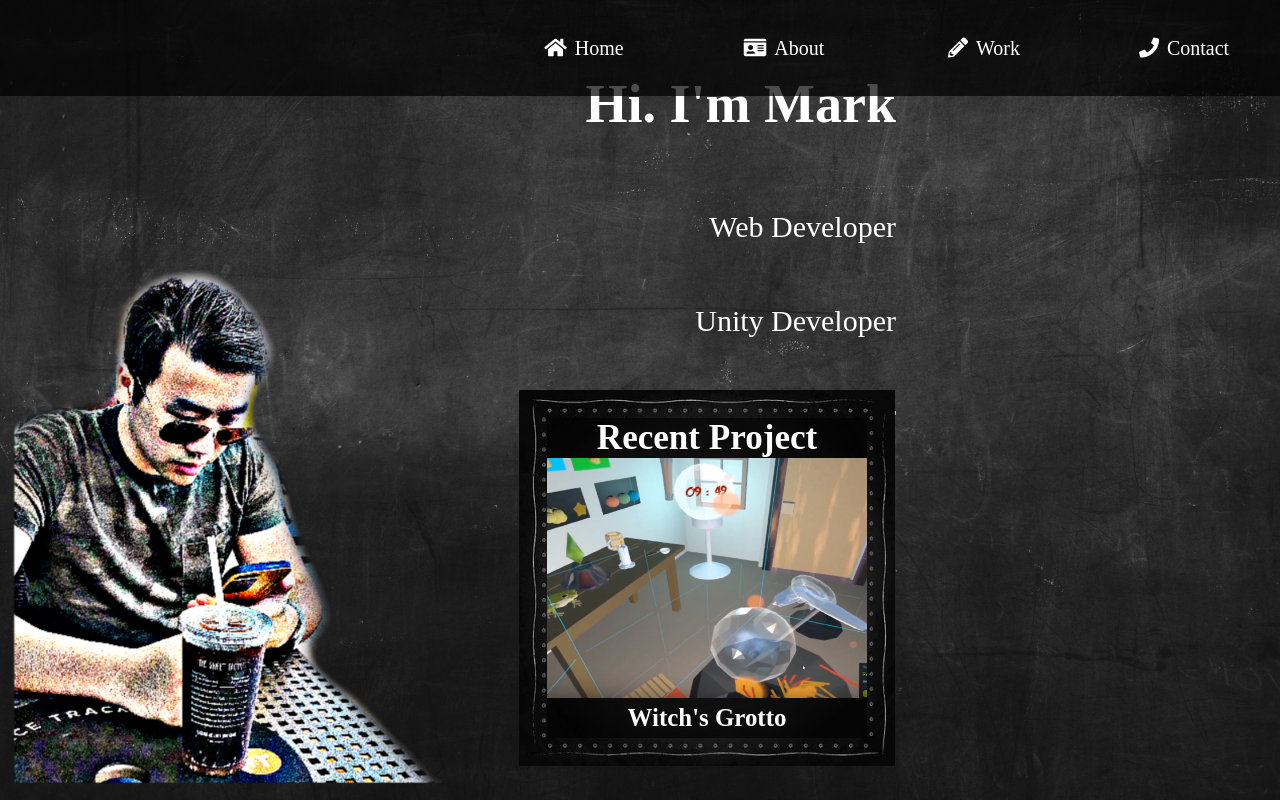
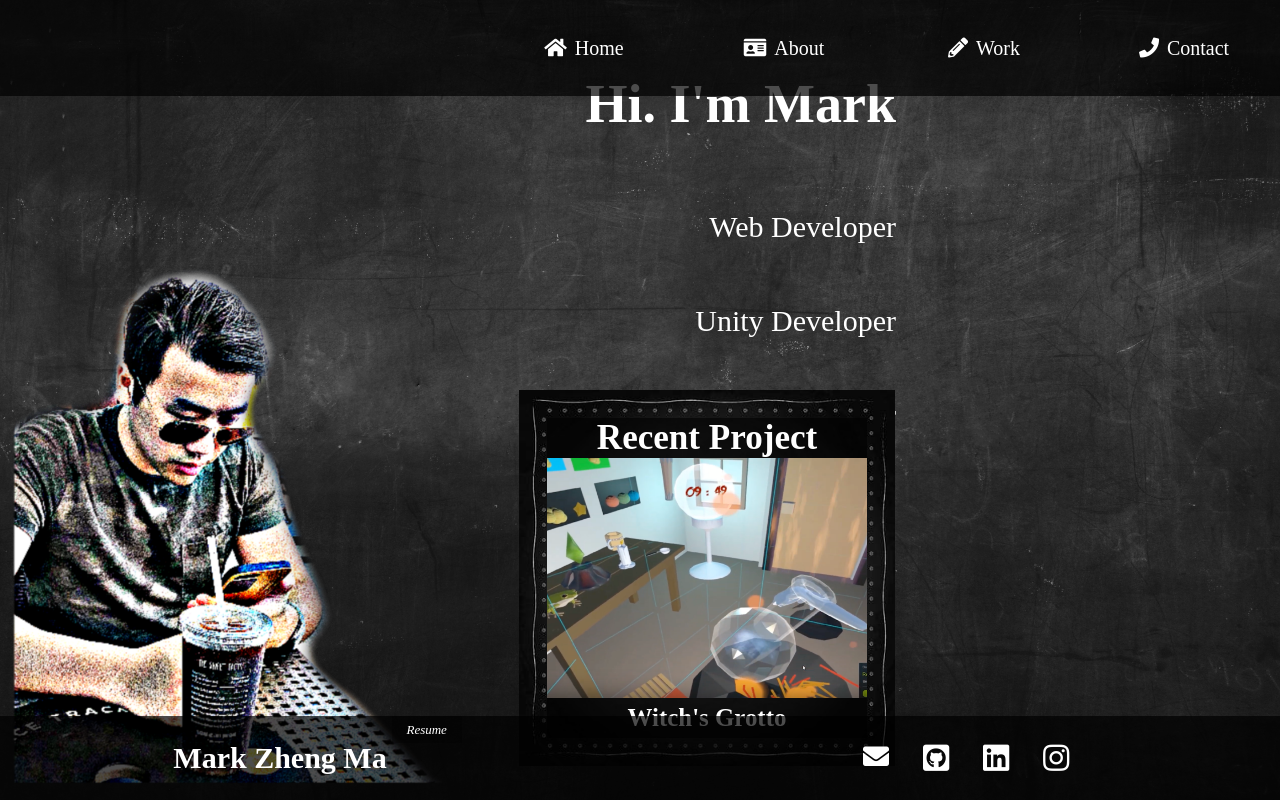
Before and after one commit to markzhengma/markzhengma-portfolio, a React (Create React App) app: page / in a window 1280 px wide. Shown: the top 800 px of the page. Built offline with nearby package versions, Linux system fonts and the light colour scheme; a web font is replaced by a local one.

Commit message:
add footer

```diff
--- a/src/App.js
+++ b/src/App.js
@@ -5,6 +5,7 @@ import Home from './Components/Home';
 import About from './Components/About';
 import Work from './Components/Work';
 import Contact from './Components/Contact';
+import Footer from './Components/Footer';
 
 class App extends Component {
   render() {
@@ -16,6 +17,7 @@ class App extends Component {
         <About/>
         <Work/>
         <Contact/>
+        <Footer/>
       </div>
     );
   }
--- a/src/Components/Footer.jsx
+++ b/src/Components/Footer.jsx
@@ -0,0 +1,19 @@
+import React, { Component } from 'react';
+
+class Footer extends Component {
+    render(){
+        return (
+            <div className="info">
+                <div className='info-title'><h2>Mark Zheng Ma</h2><div className='resume-btn'><i>Resume</i></div></div>
+                <div className='info-list'>
+                    <div className='info-single'><a className='envelope' href="mailto:markzhengma@gmail.com"><i className="fas fa-envelope"></i></a></div>
+                    <div className='info-single'><a href="https://www.github.com/markzhengma" target='_blank'><i className="fab fa-github-square"></i></a></div>
+                    <div className='info-single'><a href='https://www.linkedin.com/in/markzhengma' target='_blank'><i className="fab fa-linkedin"></i></a></div>
+                    <div className='info-single'><a href="https://www.instagram.com/markzhengma" target='_blank'><i className="fab fa-instagram"></i></a></div>
+                </div>
+            </div>
+        )
+    }
+}
+
+export default Footer;
```
